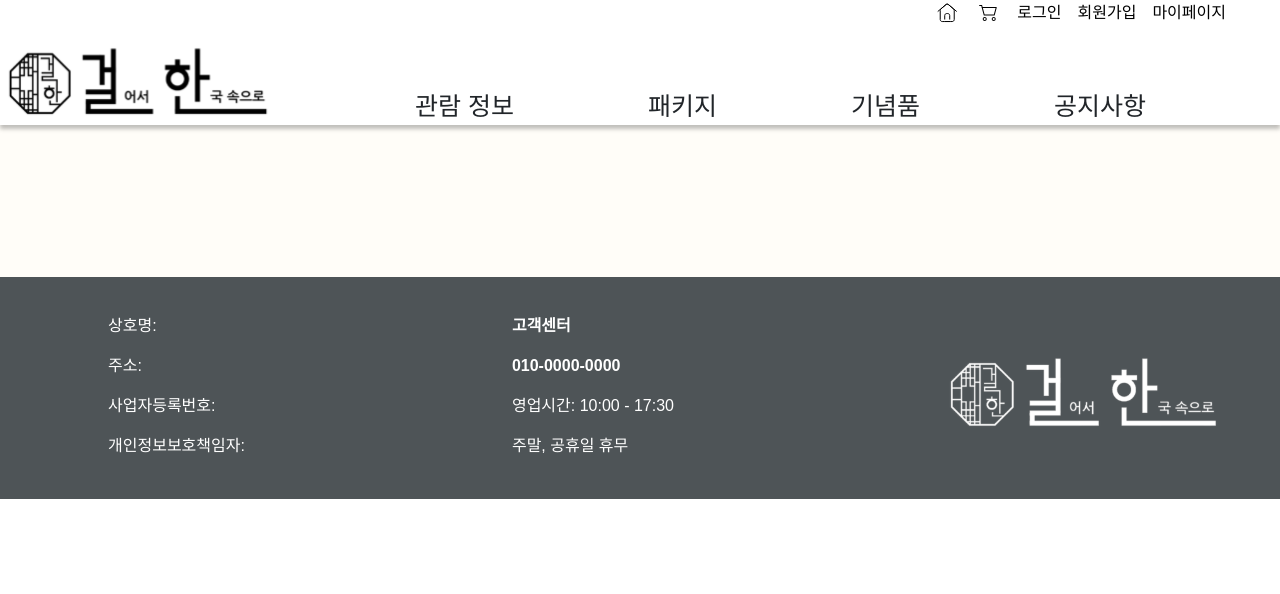
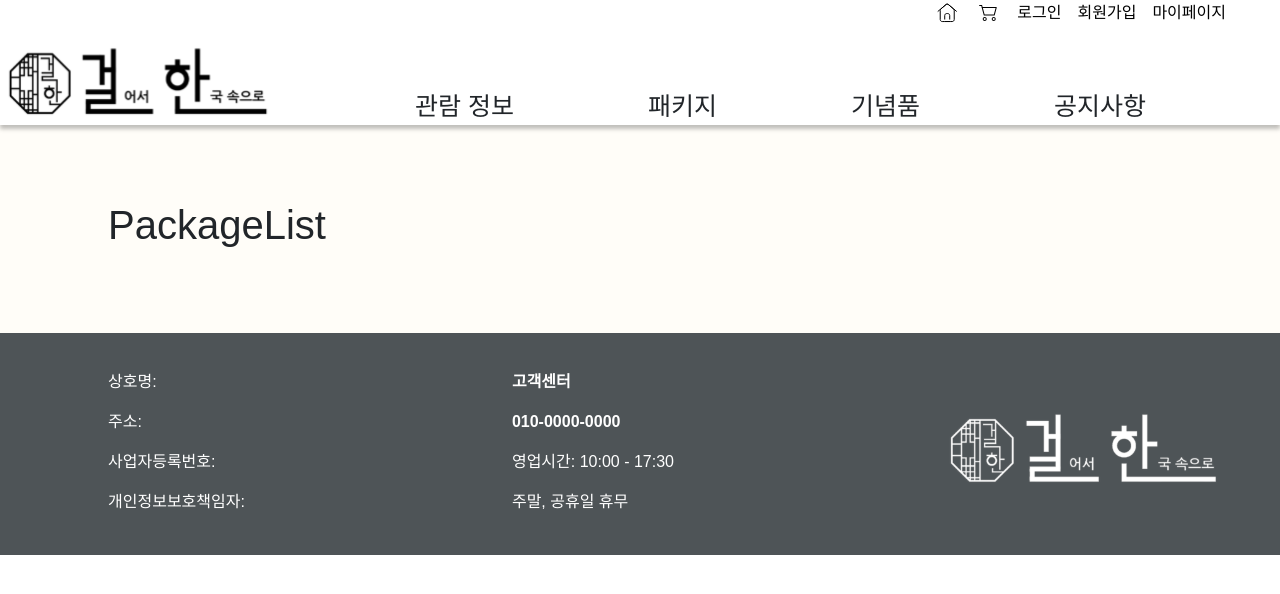
Before and after one commit to swcamp-be15-baksal/be15-2nd-baksal-gulhan-fe, a Vue app: page /package-list in a window 1280 px wide. Shown: the top 594 px of the page. Built offline with nearby package versions, Linux system fonts and the light colour scheme; a web font is replaced by a local one.

Commit message:
feat: 파일 구조 수정

```diff
--- a/src/router/index.js
+++ b/src/router/index.js
@@ -1,10 +1,10 @@
 import { createRouter, createWebHistory } from 'vue-router';
 import Home from '@/views/Home.vue';
-import About from '@/views/About.vue';
+import PackageList from '@/views/PackageList.vue';
 
 const routes = [
     { path: '/', component: Home },
-    { path: '/about', component: About },
+    { path: '/package-list', component: PackageList },
 ];
 
 const router = createRouter({
--- a/src/views/About.vue
+++ b/src/views/PackageList.vue
@@ -1,7 +1,7 @@
 <script setup></script>
 
 <template>
-    <h1>About</h1>
+    <h1>PackageList</h1>
 </template>
 
 <style scoped></style>
```
Also changed, not shown: 2 other files (tests, documents, lock files or other folders).
